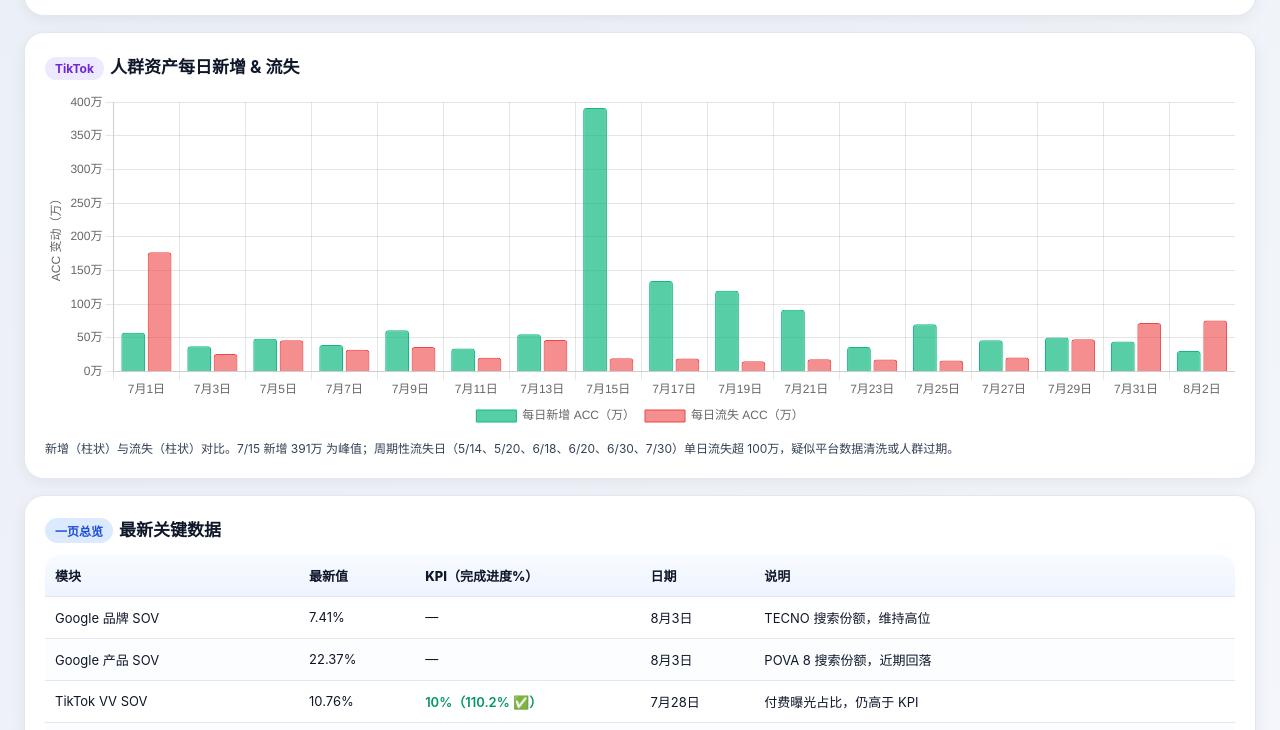
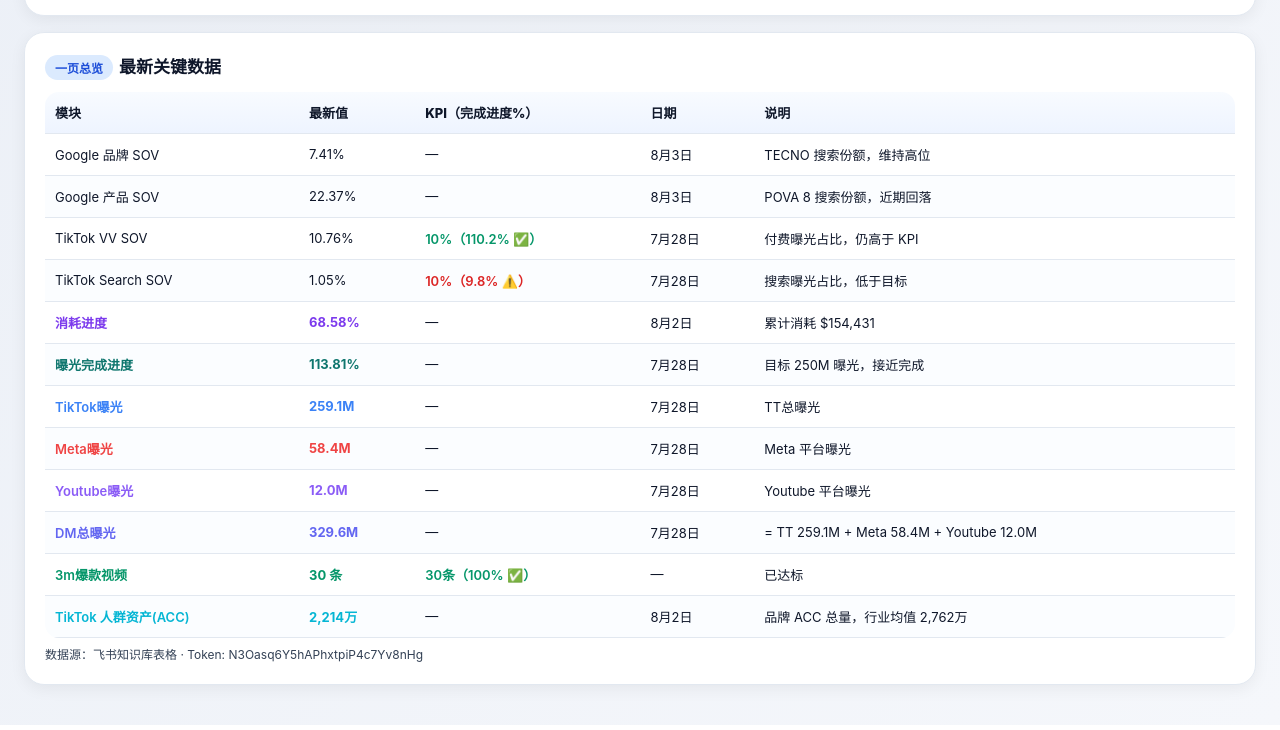
Before and after one commit to Evachennnnnnn/pova8-dashboard-TH, a plain HTML site: page index.html in a window 1280 px wide. Shown: the part 3030-3760 px from the top of the page. Drawn offline with nearby package versions, Linux system fonts and the light colour scheme.

Commit message:
remove: 删除人群资产每日新增&流失图表

```diff
--- a/index.html
+++ b/index.html
@@ -169,12 +169,6 @@ body::before { content:""; position:fixed; inset:0; pointer-events:none; backgro
   </div>
 
   <div class="section">
-    <h2><span class="badge badge-purple">TikTok</span>人群资产每日新增 & 流失</h2>
-    <div class="chart"><canvas id="accFlowChart"></canvas></div>
-    <div class="note">新增（柱状）与流失（柱状）对比。7/15 新增 391万 为峰值；周期性流失日（5/14、5/20、6/18、6/20、6/30、7/30）单日流失超 100万，疑似平台数据清洗或人群过期。</div>
-  </div>
-
-  <div class="section">
       <h2><span class="badge">一页总览</span>最新关键数据</h2>
       <table class="table">
         <thead><tr><th>模块</th><th>最新值</th><th>KPI（完成进度%）</th><th>日期</th><th>说明</th></tr></thead>
@@ -220,11 +214,6 @@ const accBrand = [915.3,956.2,948.8,950.8,992.0,1018.4,1071.2,1590.0,1846.9,2073
 const accIndustry = [2543.6,2551.3,2589.8,2637.3,2665.6,2640.9,2602.7,2673.1,2712.4,2736.9,2698.5,2635.9,2673.4,2708.0,2745.3,2736.7,2762.2];
 new Chart(document.getElementById('accChart'), { type:'line', data:{ labels:accLabels, datasets:[{ label:'TECNO ACC 总量（万）', data:accBrand, borderColor:'#06b6d4', backgroundColor:'rgba(6,182,212,.12)', tension:.35, fill:true, pointRadius:3, borderWidth:2.5 },{ label:'行业前5名均值（万）', data:accIndustry, borderColor:'#94a3b8', backgroundColor:'rgba(148,163,184,.08)', tension:.35, fill:false, pointRadius:2, borderDash:[5,3], borderWidth:2 }]}, options:{ responsive:true, maintainAspectRatio:false, plugins:{ legend:{ position:'bottom' }, tooltip:{ callbacks:{ label:(ctx)=>ctx.dataset.label+': '+ctx.parsed.y+'万' } } }, scales:{ y:{ beginAtZero:false, min:800, ticks:{ callback:(v)=>v+'万' }, title:{ display:true, text:'ACC 人群资产（万）' } } } } });
 
-// ACC 新增/流失柱状图 (7/1~8/2)
-const accAdd = [57.6,37.8,48.8,39.4,61.5,34.4,55.6,391.4,134.7,120.2,92.0,36.7,70.3,46.6,50.6,44.6,30.7];
-const accLoss = [177.2,26.1,46.4,32.5,36.4,20.6,47.0,19.7,19.4,15.3,18.5,18.1,16.5,21.1,48.2,72.0,76.0];
-new Chart(document.getElementById('accFlowChart'), { type:'bar', data:{ labels:accLabels, datasets:[{ label:'每日新增 ACC（万）', data:accAdd, backgroundColor:'rgba(16,185,129,.7)', borderColor:'#10b981', borderWidth:1, borderRadius:3 },{ label:'每日流失 ACC（万）', data:accLoss, backgroundColor:'rgba(239,68,68,.6)', borderColor:'#ef4444', borderWidth:1, borderRadius:3 }]}, options:{ responsive:true, maintainAspectRatio:false, plugins:{ legend:{ position:'bottom' }, tooltip:{ callbacks:{ label:(ctx)=>ctx.dataset.label+': '+ctx.parsed.y+'万' } } }, scales:{ y:{ beginAtZero:true, ticks:{ callback:(v)=>v+'万' }, title:{ display:true, text:'ACC 变动（万）' } } } } });
-
 // ACC 分层趋势图 (Awareness / Consideration / Conversion)
 const accLayerAw = [866.7,906.5,905.9,910.6,948.7,972.6,1024.2,1507.1,1757.6,1969.0,2119.1,2155.2,2229.9,2299.9,2330.8,2168.4,2099.2];
 const accLayerCs = [48.3,49.5,42.7,39.9,43.0,45.5,46.7,82.6,89.1,104.3,117.5,125.0,135.9,145.9,143.8,118.3,114.3];
```
